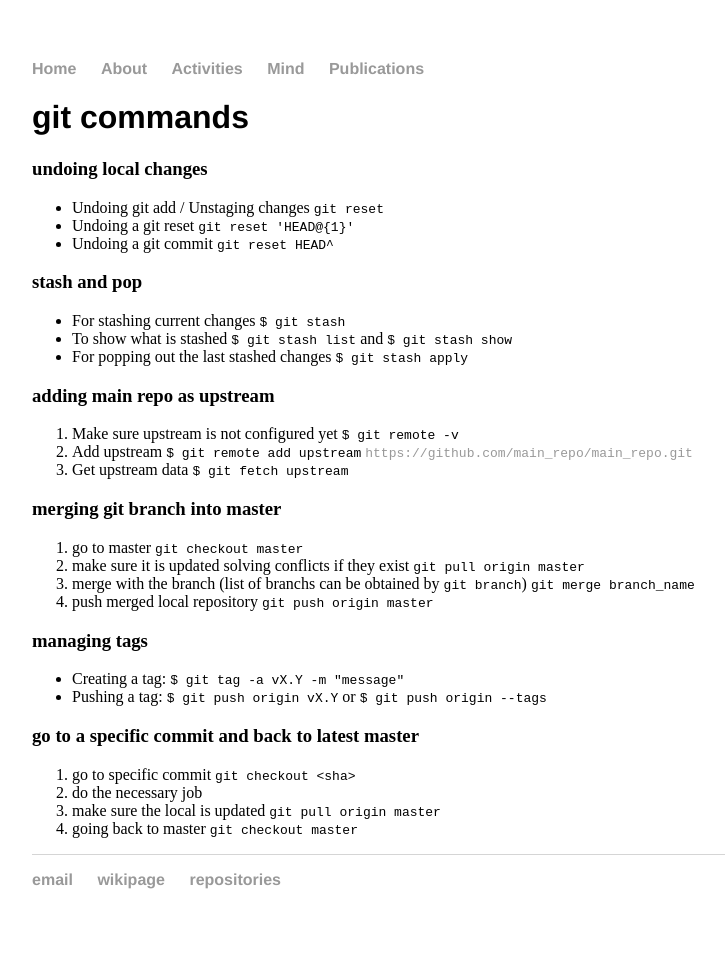
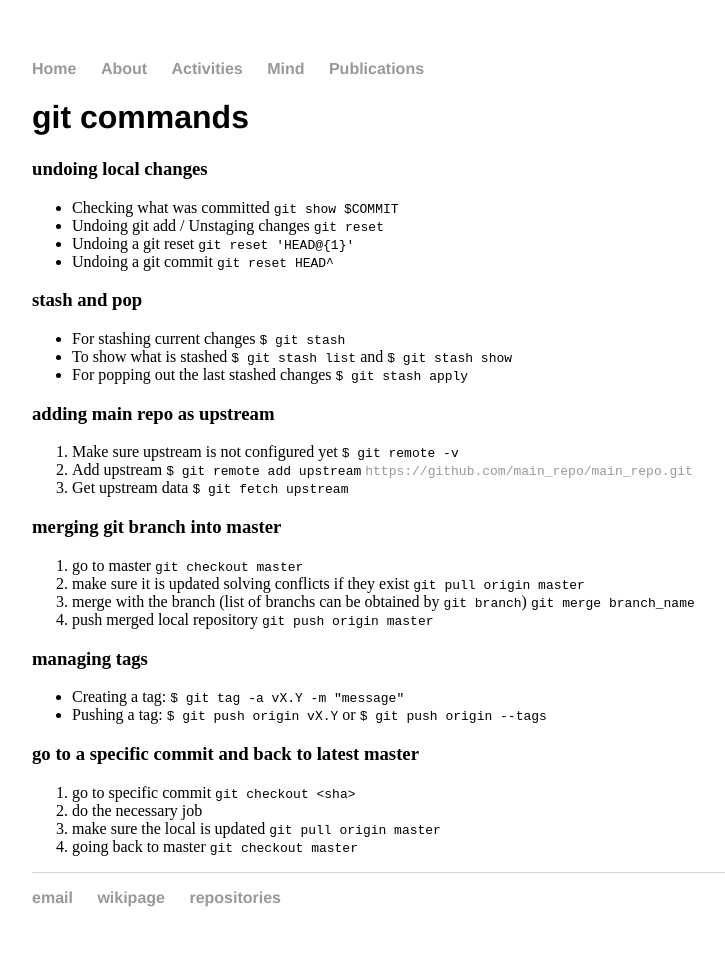
Before and after one commit to cleberjamaral/cleberjamaral.github.io, a Jekyll site: the page built from knowledge/programming/git/git-commands.md, in a window 1280 px wide. Shown: the whole page, without its empty margins (160-885 px from the left). Built offline with Jekyll 4.4.1, drawn with Linux system fonts in a browser that asks for light colours; our own code applies the rules of GitHub Pages for plain Markdown files.

Commit message:
GitBook: [master] one page modified

```diff
--- a/knowledge/programming/git/git-commands.md
+++ b/knowledge/programming/git/git-commands.md
@@ -2,6 +2,7 @@
 
 ### undoing local changes
 
+* Checking what was committed `git show $COMMIT`
 * Undoing git add / Unstaging changes `git reset`
 * Undoing a git reset `git reset 'HEAD@{1}'`
 * Undoing a git commit `git reset HEAD^`
```
